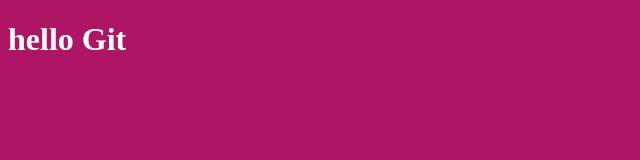
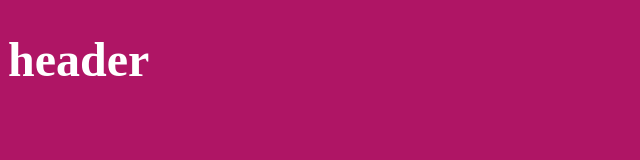
Before and after one commit to mostafa-abdullahi/practice-Git, a plain HTML site: page index.html in a window 1280 px wide. Shown: the whole page, without its empty margins (0-640 px from the left). Drawn offline with Linux system fonts and the light colour scheme.

Commit message:
addednew header-top

```diff
--- a/index.html
+++ b/index.html
@@ -8,8 +8,10 @@
     <link rel="stylesheet" href="style/css/style.css">
 </head>
 <body>
-    <div class="git-hope">
-        <h1>hello Git</h1>
-    </div>
+    <header class="header-top">
+        <h1>
+            header
+        </h1>
+    </header>
 </body>
 </html>
--- a/style/scss/_mixin.scss
+++ b/style/scss/_mixin.scss
@@ -0,0 +1,5 @@
+@mixin textStyle ($color, $size, $weight){
+    color: $color;
+    font-size: $size;
+    font-weight: $weight;
+}
--- a/style/scss/style.scss
+++ b/style/scss/style.scss
@@ -5,3 +5,8 @@ body{
     color: $secondaryClr;
     background-color: $bgClr;
 }
+.header-top{
+    h1{
+        @include textStyle($secondaryClr, 3rem, bold);
+    }
+}
```
Also changed, not shown: style/css/style.css, style/scss/style.css, 2 other files.
